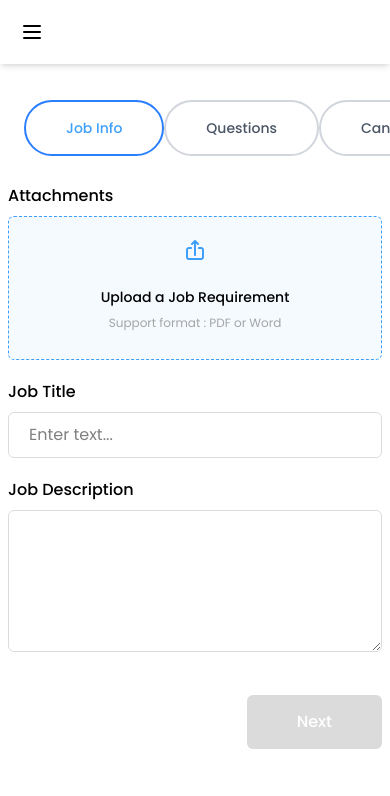
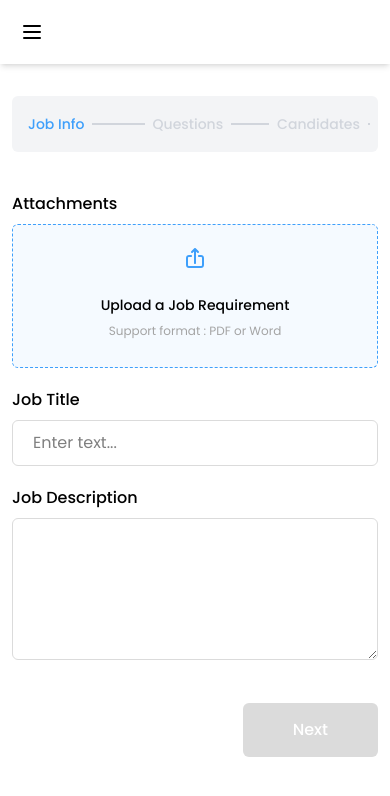
Before and after one commit to Nanthakumar-Cueverz/Job-Dashboard-Management, a React (Vite) app: page /interviewai/create-job in a window 390 px wide. Shown: the top 796 px of the page. Built offline with nearby package versions, Linux system fonts and the light colour scheme.

Commit message:
Responsive Completed

```diff
--- a/src/components/common/ModalPopup.jsx
+++ b/src/components/common/ModalPopup.jsx
@@ -1,11 +1,20 @@
 import React, { useState, useEffect } from 'react';
 import Modal from 'react-modal';
 
-// Custom Styles for Modal
-
 Modal.setAppElement('#root'); // Accessibility
 
-const ModalPopup = ({ isOpen, onClose, title, children, width }) => {
+const ModalPopup = ({ isOpen, onClose, title, children }) => {
+    const [modalWidth, setModalWidth] = useState(window.innerWidth <= 768 ? '400px' : '600px');
+
+    useEffect(() => {
+        const handleResize = () => {
+            setModalWidth(window.innerWidth <= 768 ? '400px' : '600px');
+        };
+
+        window.addEventListener('resize', handleResize);
+        return () => window.removeEventListener('resize', handleResize);
+    }, []);
+
     const customStyles = {
         content: {
             top: '50%',
@@ -14,7 +23,7 @@ const ModalPopup = ({ isOpen, onClose, title, children, width }) => {
             bottom: 'auto',
             marginRight: '-50%',
             transform: 'translate(-50%, -50%)',
-            width: width,
+            width: modalWidth,
             padding: '20px',
             borderRadius: '23px',
         },
@@ -23,6 +32,7 @@ const ModalPopup = ({ isOpen, onClose, title, children, width }) => {
             zIndex: 1000, // Ensure it appears on top
         },
     };
+
     return (
         <Modal isOpen={isOpen} onRequestClose={onClose} style={customStyles} contentLabel={title}>
             <div>{children}</div>
--- a/src/components/common/ReusableDataTable.jsx
+++ b/src/components/common/ReusableDataTable.jsx
@@ -33,11 +33,9 @@ const customStyles = {
 
 const ReusableDataTable = ({ columns = [], data = [] }) => {
     if (!Array.isArray(data) || data.length === 0) {
-        console.error("🚨 DataTable Error: 'data' is empty or not an array", data);
     }
 
     if (!Array.isArray(columns) || columns.length === 0) {
-        console.error("🚨 DataTable Error: 'columns' is empty or not an array", columns);
     }
 
     return (
--- a/src/components/common/UploadFiles.jsx
+++ b/src/components/common/UploadFiles.jsx
@@ -69,7 +69,7 @@ const UploadFiles = ({ onFileSelect, label, title, style }) => {
                                 </h6>
                             </div>
                         </div>
-                        <div className='px-5 mt-5'>
+                        <div className='p-0 lg:px-5 mt-5'>
                             {selectedFile && (
                                 <div>
                                     <div className='mt-2 gap-3 py-2 px-4 w-full bg-white rounded-lg shadow'>
--- a/src/components/layout/DashboardLayout.jsx
+++ b/src/components/layout/DashboardLayout.jsx
@@ -23,7 +23,7 @@ const DashboardLayout = ({ children }) => {
                         <MenuIcon />
                     </button>
                 </header>
-                <main className='p-2 lg:p-6'>{children}</main>
+                <main className='p-3 lg:p-6'>{children}</main>
             </div>
         </div>
     );
--- a/src/pages/Dashboard.jsx
+++ b/src/pages/Dashboard.jsx
@@ -17,7 +17,7 @@ import CloseIcon from '@icons/x.svg?react';
 const Dashboard = () => {
     const [currentStep, setCurrentStep] = useState(1);
     return (
-        <div className='py-10'>
+        <div className='py-5 lg:py-10'>
             <Steps currentStep={currentStep} />
             <StepContent currentStep={currentStep} setCurrentStep={setCurrentStep} />
         </div>
@@ -30,39 +30,39 @@ export default Dashboard;
 const Steps = ({ currentStep }) => {
     const stepsItems = ['Job Info', 'Questions', 'Candidates'];
     return (
-        <div className='max-w-2xl mx-auto px-4 md:px-0'>
-            <ul aria-label='Steps' className='flex items-center text-gray-600 font-medium'>
+        <div className='max-w-2xl mx-auto lg:px-4 md:px-0 md:bg-white bg-gray-100 rounded-md py-3 px-2'>
+            <ul aria-label='Steps' className='flex items-center text-gray-600  font-medium'>
                 {stepsItems.map((item, idx) => {
                     const isCompleted = currentStep > idx + 1;
                     const isActive = currentStep === idx + 1;
 
                     return (
-                        <li key={idx} className='flex-1 last:flex-none flex md:items-center'>
+                        <li
+                            key={idx}
+                            className='flex-1 last:flex-none flex items-center md:items-center'
+                        >
                             <div className='h-8 flex items-center md:h-auto'>
                                 <h3
-                                    className={`text-sm border-2 py-4 px-10 rounded-full w-fit whitespace-nowrap flex items-center gap-2
+                                    className={`text-sm border-0 md:border-2 py-2 px-2 lg:py-4 lg:px-10 rounded-full w-fit whitespace-nowrap flex items-center gap-2
                                     ${
                                         isCompleted
-                                            ? 'bg-primary-green text-white border-primary-green'
-                                            : ''
+                                            ? 'bg-none lg:bg-primary-green text-primary-green font-semibold  lg:text-white border-primary-green'
+                                            : 'text-gray-300'
                                     }
                                     ${
                                         isActive
-                                            ? 'border-blue-500 text-primary'
+                                            ? ' lg:border-blue-500 text-primary'
                                             : 'border-gray-300'
                                     }`}
                                 >
                                     {isCompleted && (
-                                        <Check
-                                            size={16}
-                                            className='text-primary-green bg-white rounded-full p-1 stroke-2'
-                                        />
+                                        <Check className='text-white lg:text-primary-green bg-primary-green lg:bg-white rounded-full p-1 stroke-2 h-5 w-5 lg:h-6 lg:w-6 ' />
                                     )}
                                     {item}
                                 </h3>
                             </div>
                             <hr
-                                className={`hidden w-full border md:block ${
+                                className={`w-full border md:block ${
                                     isCompleted ? 'border-green-500' : 'border-gray-300'
                                 }`}
                             />
@@ -113,9 +113,8 @@ const JobInfo = ({ setIsNextDisabled }) => {
 
     useEffect(() => {
         const isDisabled = !(title.trim() && description.trim());
-        console.log('Validating form: ', { title, description, isDisabled }); // Debugging log
         setIsNextDisabled(isDisabled);
-    }, [title, description]); // ✅ Correct dependencies
+    }, [title, description]);
 
     return (
         <div>
@@ -171,18 +170,20 @@ const Questions = ({ setIsNextDisabled }) => {
                         />
                         <button
                             onClick={() => setGenerateQuestionsModal(true)}
-                            className='flex align-middle items-center space-x-2 text-primary text-xs font-semibold whitespace-nowrap px-5 py-3'
+                            className='flex align-middle items-center space-x-2 text-primary text-xs font-semibold whitespace-nowrap p-3 lg:px-5 py-3'
                         >
-                            <Stars />
-                            Generative AI <Aleart className='h-4 w-4 ml-2 fill-secondary' />
+                            <Stars className='m-0' />
+                            <span className='hidden lg:block'> Generative AI</span>
+                            <Aleart className='h-4 w-4 ml-2 fill-secondary hidden lg:block' />
                         </button>
                     </div>
                     <div>
                         <button
                             onClick={() => setUploadQuestions(true)}
-                            className='outline-button gap-x-2 whitespace-nowrap flex'
+                            className='outline-button px-3 gap-x-2 whitespace-nowrap flex'
                         >
-                            <UploadBlack className='h-4 w-4' /> Upload
+                            <UploadBlack className='h-4 w-4' />
+                            <span className='hidden lg:block'>Upload</span>
                         </button>
                     </div>
                 </div>
@@ -196,11 +197,11 @@ const Questions = ({ setIsNextDisabled }) => {
                     </div>
                     <div className='bg-[#f6f6f6] p-5 rounded-md'>
                         <div>
-                            <ul className='list-decimal pl-5 space-y-2 mt-3'>
+                            <ul className='list-decimal pl-5 space-y-0 lg:space-y-2 mt-3'>
                                 {selectedQuestions.map((question, index) => (
                                     <li
                                         key={index}
-                                        className='text-sm text-paragraph pb-3 last:pb-0'
+                                        className='text-xs lg:text-sm text-paragraph pb-3 last:pb-0'
                                     >
                                         {question}
                                     </li>
@@ -210,7 +211,7 @@ const Questions = ({ setIsNextDisabled }) => {
                         <div className='flex gap-3 mt-3 justify-evenly  items-center border-t border-border-primary pt-3'>
                             <button
                                 onClick={() => setGenerateQuestionsModal(true)}
-                                className='btn-primary text-sm'
+                                className='btn-primary text-xs whitespace-nowrap lg:text-sm'
                             >
                                 Add More Questions
                             </button>
@@ -223,7 +224,7 @@ const Questions = ({ setIsNextDisabled }) => {
                                 }}
                                 className='flex align-middle items-center space-x-3 text-primary text-sm font-normal whitespace-nowrap px-5 py-3'
                             >
-                                <Stars className='mr-2' /> Generate AI
+                                <Stars className='mr-2 hidden md:block' /> <span>Generate AI</span>
                             </button>
                             <hr className='w-0.5 h-6 border border-border-primary' />
                             <button
@@ -231,7 +232,7 @@ const Questions = ({ setIsNextDisabled }) => {
                                 className='flex align-middle items-center space-x-3 text-primary text-sm font-normal whitespace-nowrap px-5 py-3'
                             >
                                 <UploadBlack className='text-primary mr-2 h-5 w-5' />
-                                Upload
+                                <span className='hidden md:block'>Upload</span>
                             </button>
                         </div>
                     </div>
@@ -378,22 +379,22 @@ const ImportedQuestions = ({ onClose }) => {
 
     return (
         <div className='spave-y-10'>
-            <div className='border-b border-border-primary pb-5 mb-5'>
+            <div className='border-b border-border-primary pb-2 mb-2 lg:pb-5 lg:mb-5'>
                 <h2 className='text-xl font-semibold'>AI Question For Data Scientist </h2>
             </div>
             <div className='space-y-2 border-b border-border-primary pb-5 mb-5'>
                 {questions.map((question, index) => (
-                    <label key={index} className='flex space-x-5 space-y-6'>
+                    <label key={index} className='flex space-x-5 space-y-1 lg:space-y-6'>
                         <div className='w-fit'>
                             <input
                                 type='checkbox'
-                                className='h-5 w-5 whitespace-normal text-blue-600 border border-gray-600 shadow active:border-0  outline-0 rounded'
+                                className='lg:h-5 lg:w-5 whitespace-normal text-blue-600 border border-gray-600 shadow active:border-0  outline-0 rounded'
                                 checked={selectedQuestions.includes(question)}
                                 onChange={() => handleSelect(question)}
                             />
                         </div>
                         <div>
-                            <h6 className='para text-[16px]'>{question}</h6>
+                            <h6 className='para text-xs lg:text-[16px]'>{question}</h6>
                         </div>
                     </label>
                 ))}
@@ -401,7 +402,7 @@ const ImportedQuestions = ({ onClose }) => {
             <div className='text-end'>
                 <button
                     onClick={handleImport}
-                    className={`btn-fill text-sm  ${
+                    className={`lg:btn-fill text-xs lg:text-sm  ${
                         selectedQuestions.length === 0 ? 'btn-disabled' : 'btn-fill'
                     }`}
                     disabled={selectedQuestions.length === 0}
```
